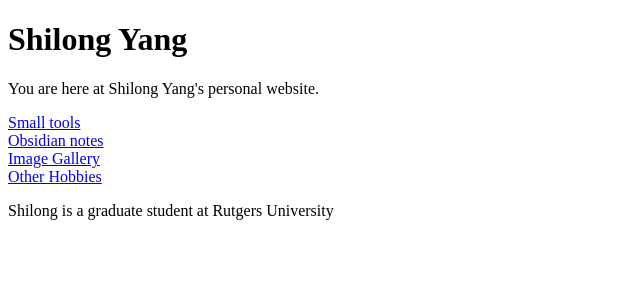
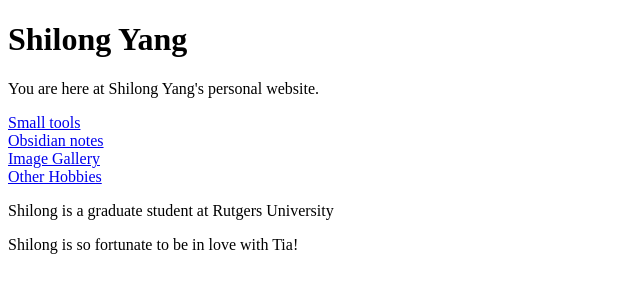
Before and after one commit to moyouyoung/moyouoyom, a website: page index.html in a window 1280 px wide. Shown: the whole page, without its empty margins (0-640 px from the left). Drawn offline with Linux system fonts and the light colour scheme.

Commit message:
added love message

```diff
--- a/index.html
+++ b/index.html
@@ -16,6 +16,7 @@
 <br>
 
 <p>Shilong is a graduate student at Rutgers University</p>
+<p>Shilong is so fortunate to be in love with Tia!</p>
 
 </body>
 </html>
```
